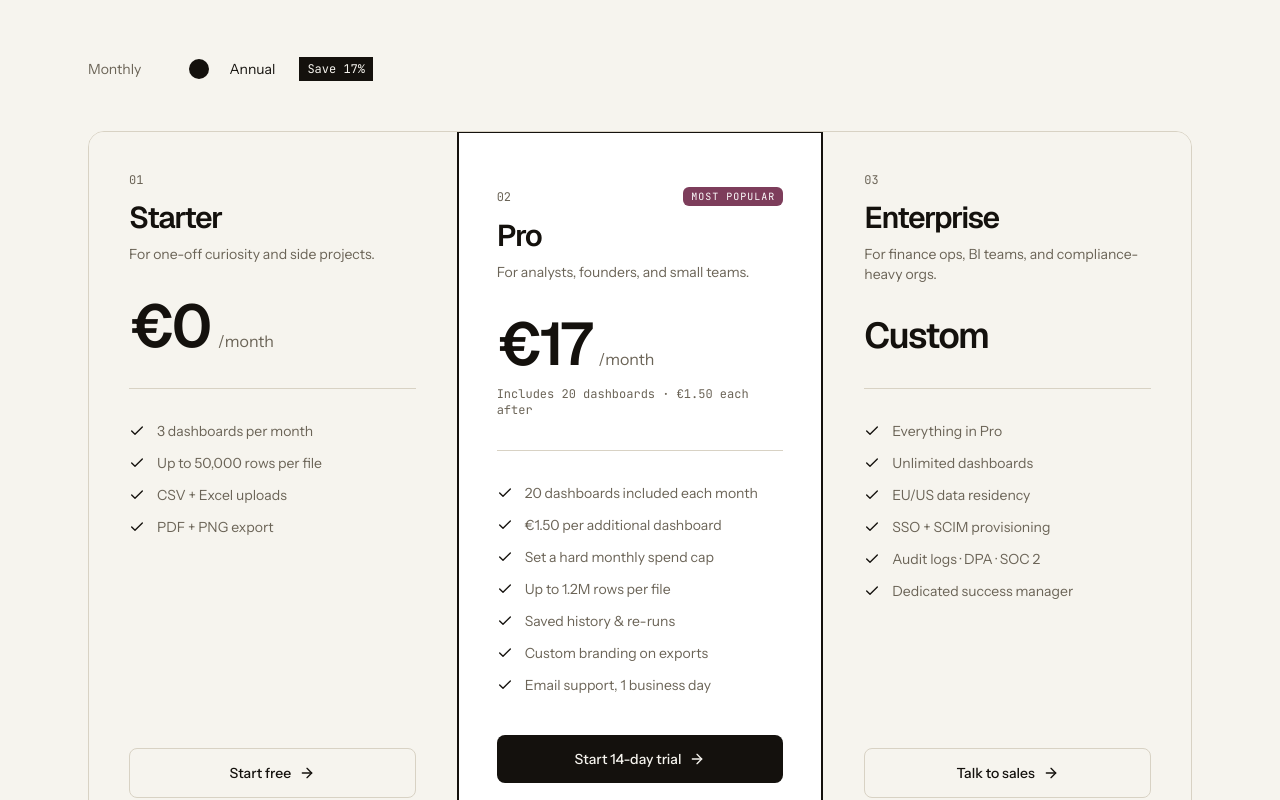
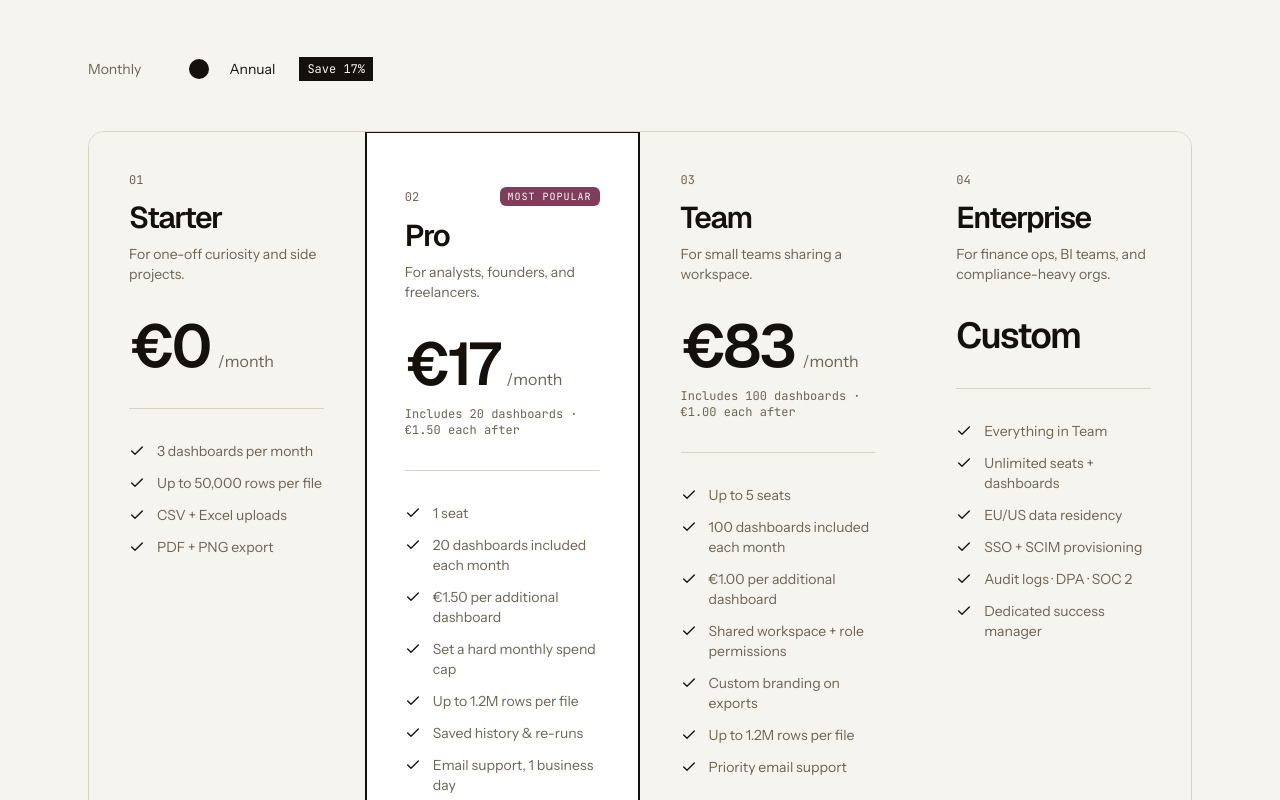
Before and after one commit to vzedo112/Datuma, a React (Create React App) app in the folder frontend/: page /pricing in a window 1280 px wide. Shown: the part 480-1280 px from the top of the page. Built offline with nearby package versions, Linux system fonts and the light colour scheme.

Commit message:
Update Pro plan description and features; add Team plan details

```diff
--- a/frontend/src/pages/Pricing.jsx
+++ b/frontend/src/pages/Pricing.jsx
@@ -22,21 +22,39 @@
   },
   {
     name: "Pro",
-    description: "For analysts, founders, and small teams.",
+    description: "For analysts, founders, and freelancers.",
     monthly: 20,
     annual: 17,
     meter: "Includes 20 dashboards · €1.50 each after",
-    cta: "Start 14-day trial",
+    cta: "Get started",
     href: "/app",
     popular: true,
     features: [
+      "1 seat",
       "20 dashboards included each month",
       "€1.50 per additional dashboard",
       "Set a hard monthly spend cap",
       "Up to 1.2M rows per file",
       "Saved history & re-runs",
+      "Email support, 1 business day",
+    ],
+  },
+  {
+    name: "Team",
+    description: "For small teams sharing a workspace.",
+    monthly: 99,
+    annual: 83,
+    meter: "Includes 100 dashboards · €1.00 each after",
+    cta: "Get started",
+    href: "/app",
+    features: [
+      "Up to 5 seats",
+      "100 dashboards included each month",
+      "€1.00 per additional dashboard",
+      "Shared workspace + role permissions",
       "Custom branding on exports",
-      "Email support, 1 business day",
+      "Up to 1.2M rows per file",
+      "Priority email support",
     ],
   },
   {
@@ -47,8 +65,8 @@
     cta: "Talk to sales",
     href: "#",
     features: [
-      "Everything in Pro",
-      "Unlimited dashboards",
+      "Everything in Team",
+      "Unlimited seats + dashboards",
       "EU/US data residency",
       "SSO + SCIM provisioning",
       "Audit logs · DPA · SOC 2",
@@ -105,7 +123,7 @@
 
 function Plans({ annual }) {
   return (
-    <div className="grid md:grid-cols-3 gap-px bg-foreground/10 border border-foreground/10 rounded-xl overflow-hidden">
+    <div className="grid md:grid-cols-2 lg:grid-cols-4 gap-px bg-foreground/10 border border-foreground/10 rounded-xl overflow-hidden">
       {plans.map((p, idx) => (
         <div
           key={p.name}
```
